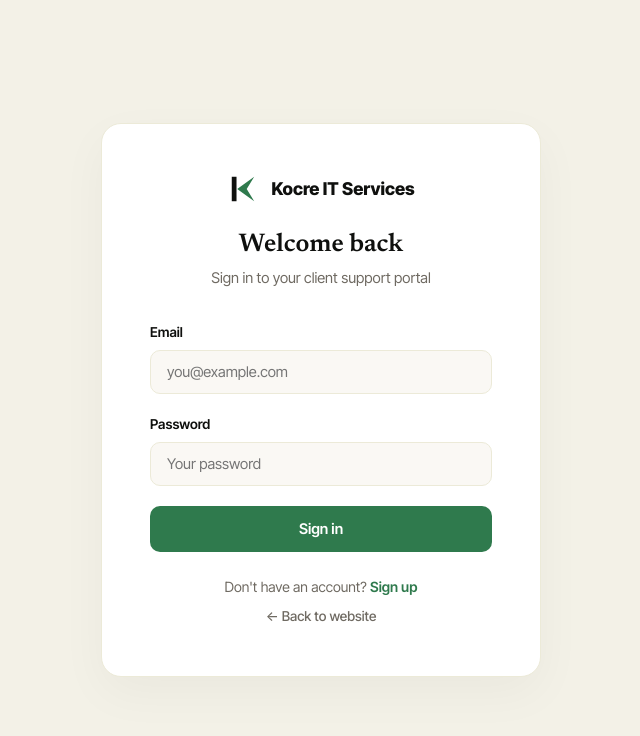
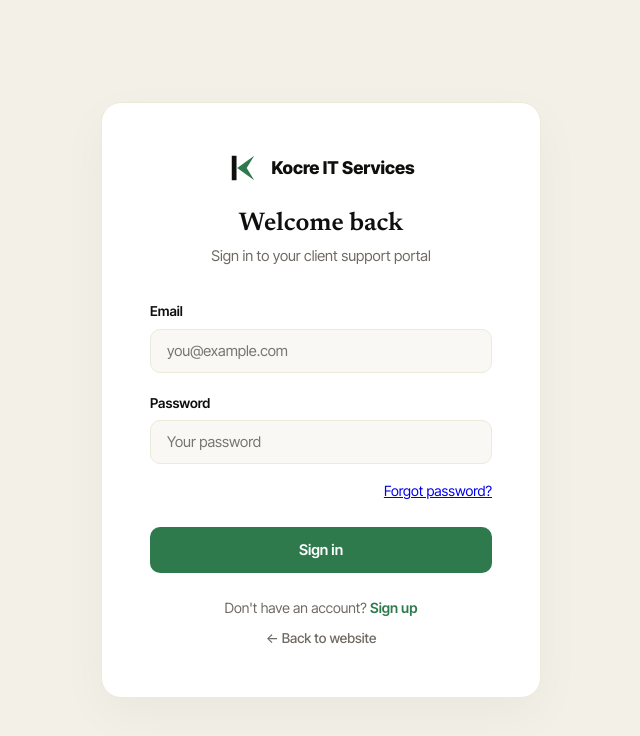
Before and after one commit to kkoly10/IT-Support-E-commerce, a Next.js app in the folder techdesk-pro/: page /login in a window 1280 px wide. Shown: the top 736 px of the page, without its empty margins (319-959 px from the left). Built offline with nearby package versions, Linux system fonts and the light colour scheme; no server answers.

Commit message:
Expose secure password recovery from Kocre login

```diff
--- a/techdesk-pro/app/login/page.js
+++ b/techdesk-pro/app/login/page.js
@@ -22,6 +22,8 @@ export default function LoginPage() {
     setNext(safeAuthNext(params.get('next'), '/portal/dashboard'))
     if (params.get('auth_error') === 'confirmation') {
       setNotice('The confirmation link could not open a session here. If your email is confirmed, sign in to continue. Otherwise, open the latest confirmation email in the browser where you signed up.')
+    } else if (params.get('password_updated') === '1') {
+      setNotice('Password updated. Sign in with your new password to continue.')
     }
   }, [])
 
@@ -67,6 +69,7 @@ export default function LoginPage() {
           <label htmlFor="password">Password</label>
           <input id="password" type="password" autoComplete="current-password" value={password} onChange={(event) => setPassword(event.target.value)} placeholder="Your password" required />
         </div>
+        <p style={{ textAlign: 'right', margin: '-4px 0 4px', fontSize: '.88rem' }}><Link href="/forgot-password">Forgot password?</Link></p>
         <button type="submit" className="auth-submit" disabled={loading}>{loading ? 'Signing in...' : 'Sign in'}</button>
       </form>
       <div className="auth-footer">
```
